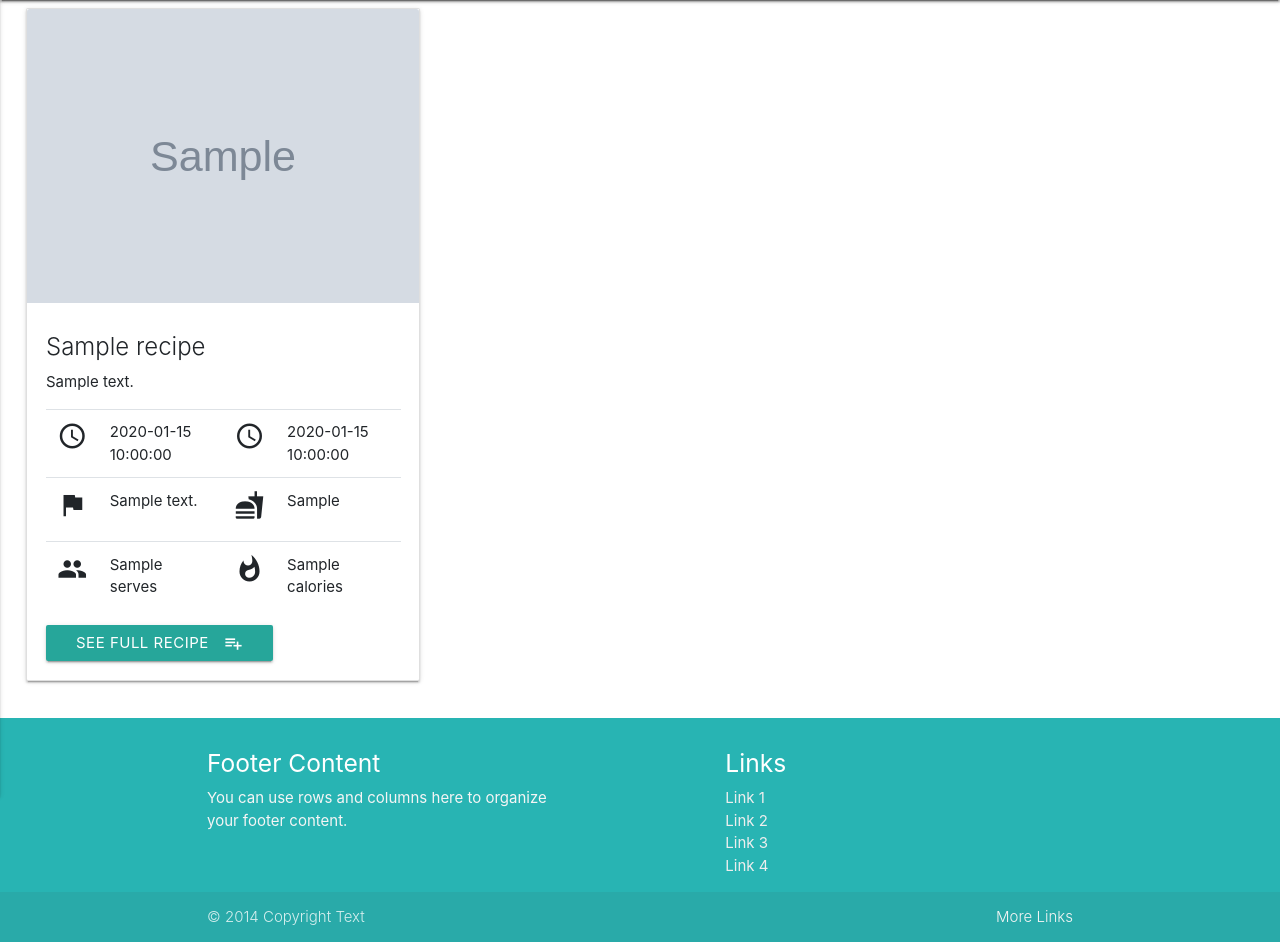
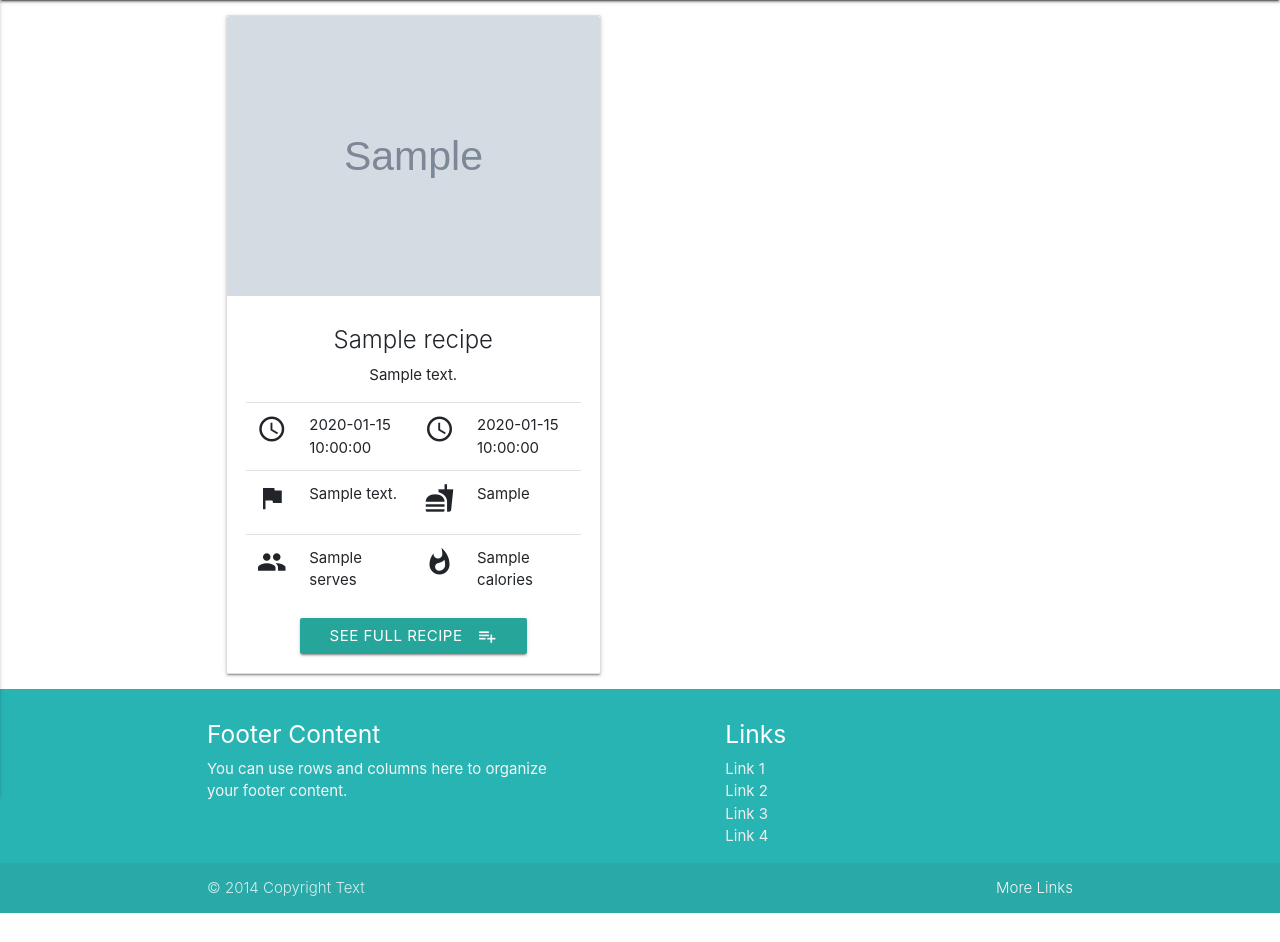
Before and after one commit to DejanHinic/cook_book, a Flask app: page /get_recipes in a window 1280 px wide. Shown: the part 64-1006 px from the top of the page. After the commit the page ends 977 px from the top, so only its background shows below. Run offline with Flask 2, Linux system fonts and the light colour scheme; grey boxes marked "Sample" are stand-in pictures; a database or web service that is not in the repository returns one stand-in record (values such as "Sample title"); some libraries are stand-ins or nearby versions.

Commit message:
cards in recipes aligned in row accordingly to creation of a new recipe

```diff
--- a/templates/recipes.html
+++ b/templates/recipes.html
@@ -1,10 +1,12 @@
 {% extends 'base.html'%} {% block content %}
+<div class="container">
+    <div class="row col md-4">
 
-    <div class="container-fluid">
-        {% for recipe in recipes %}
-            <div class="row row-cols-1 row-cols-md-3">
-                <div class="col mb-4">
-                    <div class="card">
+            {% for recipe in recipes %}
+
+
+
+                    <div class="card text-center" style="width: 25rem; margin: 15px;">
                             <img src={{recipe.upload_image}} class="card-img-top" alt="Responsive img">
                         <div class="card-body">
                             <h5 class="card-title">{{recipe.recipe_name}}</h5>
@@ -36,10 +38,11 @@
                             </button>
                         </div>
                     </div>
-                </div>
-            </div>
-        {% endfor %}
-    </div>
 
 
+
+            {% endfor %}
+
+    </div>
+ </div>
 {% endblock %}
```
Also changed, not shown: templates/base.html (line endings or trailing spaces).
